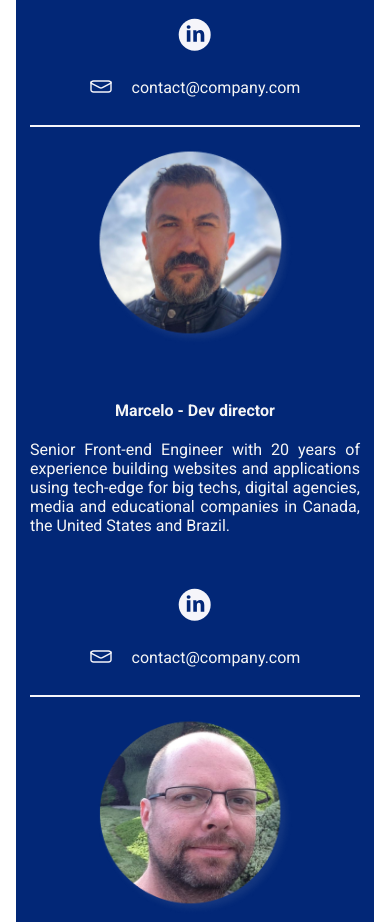
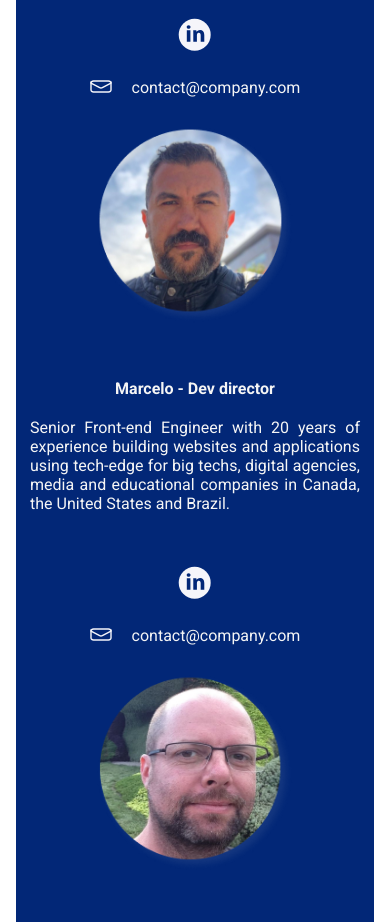
Before and after one commit to brito-ca/brito-website, a Next.js app: page / in a window 390 px wide. Shown: the part 2060-2982 px from the top of the page. Built offline with nearby package versions, Linux system fonts and the light colour scheme.

Commit message:
Removed Line components. Displaying line with css

```diff
--- a/components/Board/Board.jsx
+++ b/components/Board/Board.jsx
@@ -11,14 +11,12 @@ const Board = (props) => {
             </div>
             <div className={styles.board_box}>
                 <div className={styles.card_one}>
-                    <div className={styles.line}/>
                     <Card image={image.marcelo} info={info.marcelo} />
                 </div>
                 <div className={styles.card_two}>
                     <Card image={image.diego} info={info.diego} />
                 </div>
                 <div className={styles.card_three}>
-                    <div className={styles.line}/>
                     <Card image={image.roger} info={info.roger} />
                 </div>
             </div>
--- a/styles/Board.module.css
+++ b/styles/Board.module.css
@@ -82,6 +82,7 @@
 
     .card_one {
         order: 2;
+        border: calc(0 * var(--spacing-unit));
     }
 
     .card_two {
@@ -90,6 +91,7 @@
 
     .card_three {
         order: 3;
+        border: calc(0 * var(--spacing-unit));
     }
 
     .image_box {
```
